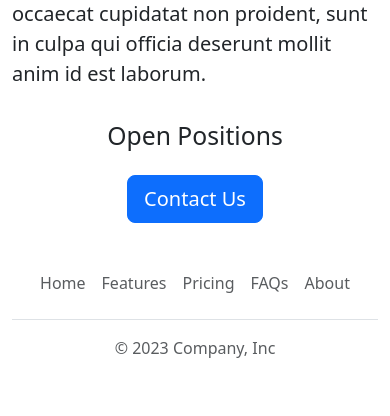
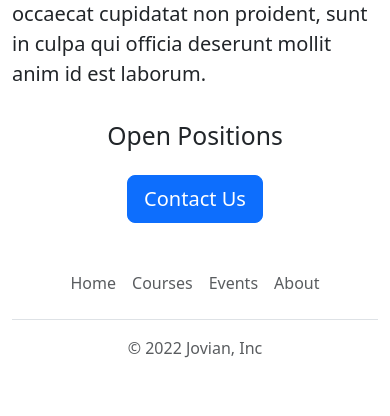
Before and after one commit to ranerajesh/careers-website-PythonFlask, a Flask app: template templates/home.html in a window 390 px wide. Shown: the part 838-1254 px from the top of the page. Run offline with Flask 3, Linux system fonts and the light colour scheme; the template is opened without the code that fills it, so the values that code supplies are empty.

Commit message:
Changed Footer, made responsive

```diff
--- a/templates/footer.html
+++ b/templates/footer.html
@@ -1,12 +1,12 @@
 <div class="container">
   <footer class="py-3 my-4">
     <ul class="nav justify-content-center border-bottom pb-3 mb-3">
-      <li class="nav-item"><a href="#" class="nav-link px-2 text-body-secondary">Home</a></li>
-      <li class="nav-item"><a href="#" class="nav-link px-2 text-body-secondary">Features</a></li>
-      <li class="nav-item"><a href="#" class="nav-link px-2 text-body-secondary">Pricing</a></li>
-      <li class="nav-item"><a href="#" class="nav-link px-2 text-body-secondary">FAQs</a></li>
-      <li class="nav-item"><a href="#" class="nav-link px-2 text-body-secondary">About</a></li>
+      <li class="nav-item"><a  target="_blank" href="https://www.jovian.ai" class="nav-link px-2 text-muted">Home</a></li>
+      <li class="nav-item"><a  target="_blank" href="https://jovian.ai/learn" class="nav-link px-2 text-muted">Courses</a></li>
+
+      <li class="nav-item"><a target="_blank" href="https://jovian.ai/events" class="nav-link px-2 text-muted">Events</a></li>
+      <li class="nav-item"><a  target="_blank" href="https://jovian.ai/about" class="nav-link px-2 text-muted">About</a></li>
     </ul>
-    <p class="text-center text-body-secondary">&copy; 2023 Company, Inc</p>
+    <p class="text-center text-muted">&copy; 2022 Jovian, Inc</p>
   </footer>
 </div>
```
